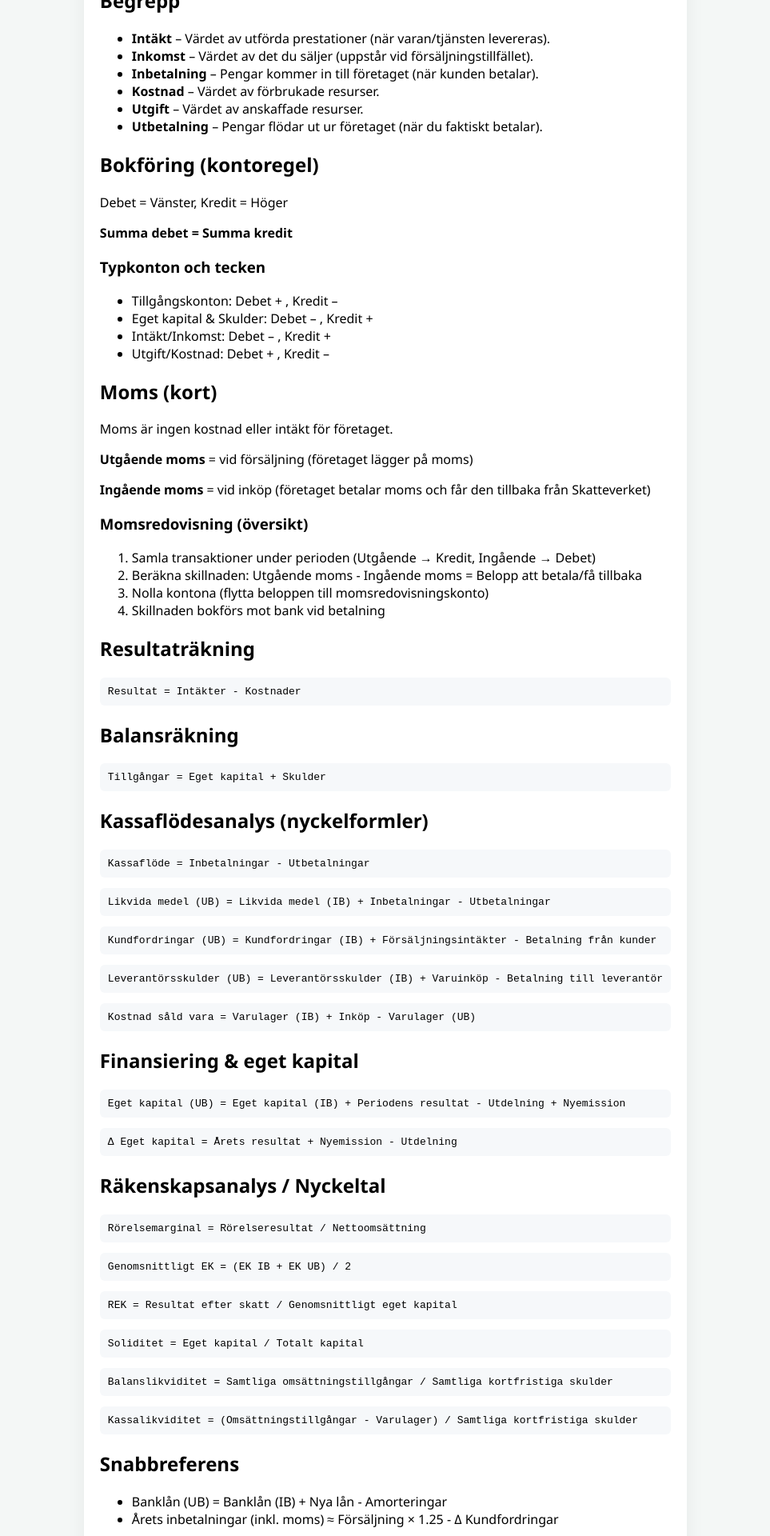
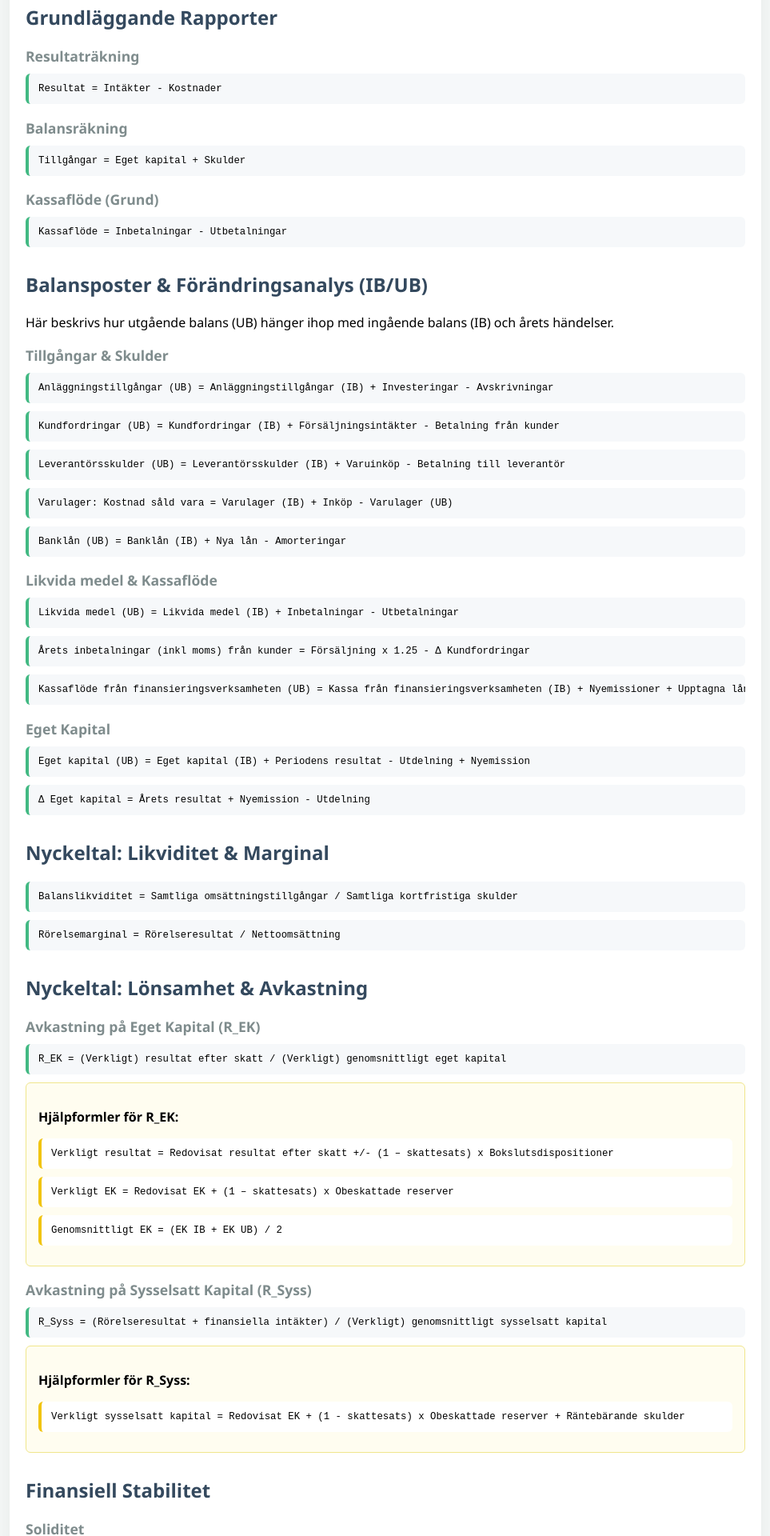
Before and after one commit to NikitaUso/bok1, a Vue app: page /formler in a window 1280 px wide. Shown: the part 200-2120 px from the top of the page at 80% size, without its empty margins (158-1121 px from the left). Built offline with nearby package versions, Linux system fonts and the light colour scheme.

Commit message:
chore(formler): tweak content/styling

```diff
--- a/src/views/FormlerView.vue
+++ b/src/views/FormlerView.vue
@@ -4,91 +4,75 @@ defineOptions({ name: 'FormlerView' })
 
 <template>
   <div class="formler-wrapper">
-    <h1>Formler & Cheat Sheet</h1>
+    <h1>Formelsamling & Cheat Sheet</h1>
 
     <section>
-      <h2>Begrepp</h2>
-      <ul>
-        <li><strong>Intäkt</strong> – Värdet av utförda prestationer (när varan/tjänsten levereras).</li>
-        <li><strong>Inkomst</strong> – Värdet av det du säljer (uppstår vid försäljningstillfället).</li>
-        <li><strong>Inbetalning</strong> – Pengar kommer in till företaget (när kunden betalar).</li>
-        <li><strong>Kostnad</strong> – Värdet av förbrukade resurser.</li>
-        <li><strong>Utgift</strong> – Värdet av anskaffade resurser.</li>
-        <li><strong>Utbetalning</strong> – Pengar flödar ut ur företaget (när du faktiskt betalar).</li>
-      </ul>
+      <h2>Grundläggande Rapporter</h2>
+      <h3>Resultaträkning</h3>
+      <pre>Resultat = Intäkter - Kostnader</pre>
+
+      <h3>Balansräkning</h3>
+      <pre>Tillgångar = Eget kapital + Skulder</pre>
+
+      <h3>Kassaflöde (Grund)</h3>
+      <pre>Kassaflöde = Inbetalningar - Utbetalningar</pre>
     </section>
 
     <section>
-      <h2>Bokföring (kontoregel)</h2>
-      <p>Debet = Vänster, Kredit = Höger</p>
-      <p><strong>Summa debet = Summa kredit</strong></p>
+      <h2>Balansposter & Förändringsanalys (IB/UB)</h2>
+      <p>Här beskrivs hur utgående balans (UB) hänger ihop med ingående balans (IB) och årets händelser.</p>
 
-      <h3>Typkonton och tecken</h3>
-      <ul>
-        <li>Tillgångskonton: Debet + , Kredit –</li>
-        <li>Eget kapital & Skulder: Debet – , Kredit +</li>
-        <li>Intäkt/Inkomst: Debet – , Kredit +</li>
-        <li>Utgift/Kostnad: Debet + , Kredit –</li>
-      </ul>
-    </section>
-
-    <section>
-      <h2>Moms (kort)</h2>
-      <p>Moms är ingen kostnad eller intäkt för företaget.</p>
-      <p><strong>Utgående moms</strong> = vid försäljning (företaget lägger på moms)</p>
-      <p><strong>Ingående moms</strong> = vid inköp (företaget betalar moms och får den tillbaka från Skatteverket)</p>
-
-      <h3>Momsredovisning (översikt)</h3>
-      <ol>
-        <li>Samla transaktioner under perioden (Utgående → Kredit, Ingående → Debet)</li>
-        <li>Beräkna skillnaden: Utgående moms - Ingående moms = Belopp att betala/få tillbaka</li>
-        <li>Nolla kontona (flytta beloppen till momsredovisningskonto)</li>
-        <li>Skillnaden bokförs mot bank vid betalning</li>
-      </ol>
-    </section>
-
-    <section>
-      <h2>Resultaträkning</h2>
-      <pre>Resultat = Intäkter - Kostnader</pre>
-    </section>
-
-    <section>
-      <h2>Balansräkning</h2>
-      <pre>Tillgångar = Eget kapital + Skulder</pre>
-    </section>
-
-    <section>
-      <h2>Kassaflödesanalys (nyckelformler)</h2>
-      <pre>Kassaflöde = Inbetalningar - Utbetalningar</pre>
-      <pre>Likvida medel (UB) = Likvida medel (IB) + Inbetalningar - Utbetalningar</pre>
+      <h3>Tillgångar & Skulder</h3>
+      <pre>Anläggningstillgångar (UB) = Anläggningstillgångar (IB) + Investeringar - Avskrivningar</pre>
       <pre>Kundfordringar (UB) = Kundfordringar (IB) + Försäljningsintäkter - Betalning från kunder</pre>
       <pre>Leverantörsskulder (UB) = Leverantörsskulder (IB) + Varuinköp - Betalning till leverantör</pre>
-      <pre>Kostnad såld vara = Varulager (IB) + Inköp - Varulager (UB)</pre>
-    </section>
+      <pre>Varulager: Kostnad såld vara = Varulager (IB) + Inköp - Varulager (UB)</pre>
+      <pre>Banklån (UB) = Banklån (IB) + Nya lån - Amorteringar</pre>
 
-    <section>
-      <h2>Finansiering & eget kapital</h2>
+      <h3>Likvida medel & Kassaflöde</h3>
+      <pre>Likvida medel (UB) = Likvida medel (IB) + Inbetalningar - Utbetalningar</pre>
+      <pre>Årets inbetalningar (inkl moms) från kunder = Försäljning x 1.25 - Δ Kundfordringar</pre>
+      <pre>Kassaflöde från finansieringsverksamheten (UB) = Kassa från finansieringsverksamheten (IB) + Nyemissioner + Upptagna lån - Amorteringar - Utdelningar</pre>
+
+      <h3>Eget Kapital</h3>
       <pre>Eget kapital (UB) = Eget kapital (IB) + Periodens resultat - Utdelning + Nyemission</pre>
       <pre>Δ Eget kapital = Årets resultat + Nyemission - Utdelning</pre>
     </section>
 
     <section>
-      <h2>Räkenskapsanalys / Nyckeltal</h2>
+      <h2>Nyckeltal: Likviditet & Marginal</h2>
+      <pre>Balanslikviditet = Samtliga omsättningstillgångar / Samtliga kortfristiga skulder</pre>
       <pre>Rörelsemarginal = Rörelseresultat / Nettoomsättning</pre>
-      <pre>Genomsnittligt EK = (EK IB + EK UB) / 2</pre>
-      <pre>REK = Resultat efter skatt / Genomsnittligt eget kapital</pre>
-      <pre>Soliditet = Eget kapital / Totalt kapital</pre>
-      <pre>Balanslikviditet = Samtliga omsättningstillgångar / Samtliga kortfristiga skulder</pre>
-      <pre>Kassalikviditet = (Omsättningstillgångar - Varulager) / Samtliga kortfristiga skulder</pre>
     </section>
 
     <section>
-      <h2>Snabbreferens</h2>
-      <ul>
-        <li>Banklån (UB) = Banklån (IB) + Nya lån - Amorteringar</li>
-        <li>Årets inbetalningar (inkl. moms) ≈ Försäljning × 1.25 - Δ Kundfordringar</li>
-      </ul>
+      <h2>Nyckeltal: Lönsamhet & Avkastning</h2>
+
+      <h3>Avkastning på Eget Kapital (R_EK)</h3>
+      <pre>R_EK = (Verkligt) resultat efter skatt / (Verkligt) genomsnittligt eget kapital</pre>
+      <div class="note">
+        <p><strong>Hjälpformler för R_EK:</strong></p>
+        <pre>Verkligt resultat = Redovisat resultat efter skatt +/- (1 – skattesats) x Bokslutsdispositioner</pre>
+        <pre>Verkligt EK = Redovisat EK + (1 – skattesats) x Obeskattade reserver</pre>
+        <pre>Genomsnittligt EK = (EK IB + EK UB) / 2</pre>
+      </div>
+
+      <h3>Avkastning på Sysselsatt Kapital (R_Syss)</h3>
+      <pre>R_Syss = (Rörelseresultat + finansiella intäkter) / (Verkligt) genomsnittligt sysselsatt kapital</pre>
+      <div class="note">
+        <p><strong>Hjälpformler för R_Syss:</strong></p>
+        <pre>Verkligt sysselsatt kapital = Redovisat EK + (1 - skattesats) x Obeskattade reserver + Räntebärande skulder</pre>
+      </div>
     </section>
+
+    <section>
+      <h2>Finansiell Stabilitet</h2>
+      <h3>Soliditet</h3>
+      <pre>Soliditet = (Verkligt) Eget kapital / Totalt kapital</pre>
+      <p><em>Kom ihåg justeringen av Eget Kapital:</em></p>
+      <pre>Verkligt EK = Redovisat EK + (1 – skattesats) x Obeskattade reserver</pre>
+    </section>
+
   </div>
 </template>
 
@@ -100,9 +84,37 @@ defineOptions({ name: 'FormlerView' })
   background: white;
   border-radius: 12px;
   box-shadow: 0 8px 24px rgba(0,0,0,0.06);
+  font-family: 'Segoe UI', Tahoma, Geneva, Verdana, sans-serif;
 }
 
-h1 { margin-top: 0; }
-pre { background:#f6f8fa; padding:10px; border-radius:6px; overflow:auto }
-section { margin-bottom:18px }
+h1 { margin-top: 0; color: #2c3e50; border-bottom: 2px solid #eaeaea; padding-bottom: 10px; }
+h2 { color: #34495e; margin-top: 30px; }
+h3 { color: #7f8c8d; font-size: 1.1em; margin-bottom: 5px; }
+
+pre {
+  background: #f6f8fa;
+  padding: 12px;
+  border-radius: 6px;
+  overflow-x: auto;
+  border-left: 4px solid #42b983; /* Vue green accent */
+  margin: 10px 0;
+  font-size: 0.95em;
+}
+
+.note {
+  background: #fffdf0;
+  border: 1px solid #f0e68c;
+  padding: 15px;
+  border-radius: 6px;
+  margin-top: 10px;
+}
+
+.note pre {
+  background: #fff;
+  border-left: 4px solid #f1c40f;
+}
+
+section { margin-bottom: 30px; }
+ul { list-style-type: disc; padding-left: 20px; }
+li { margin-bottom: 5px; }
 </style>
```
